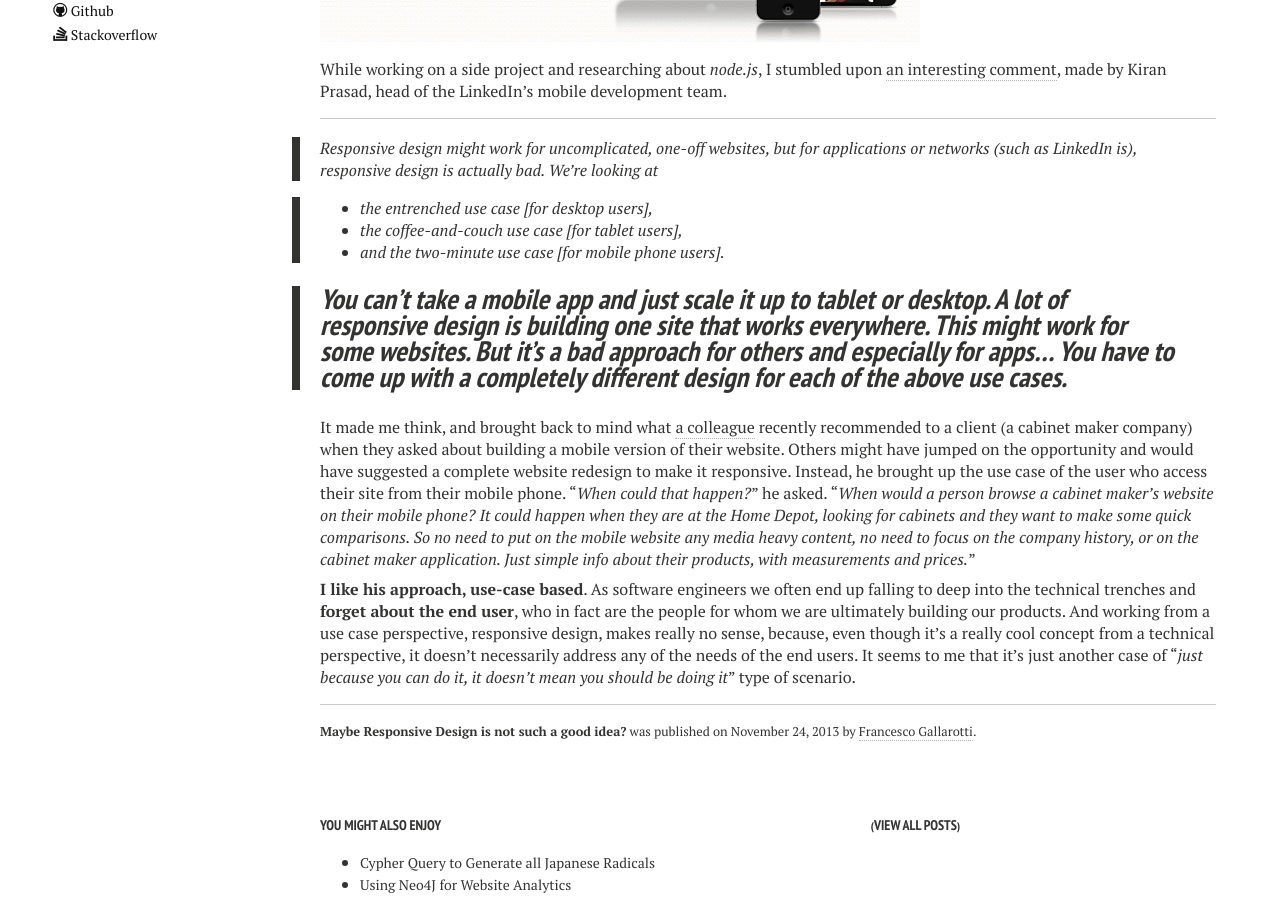
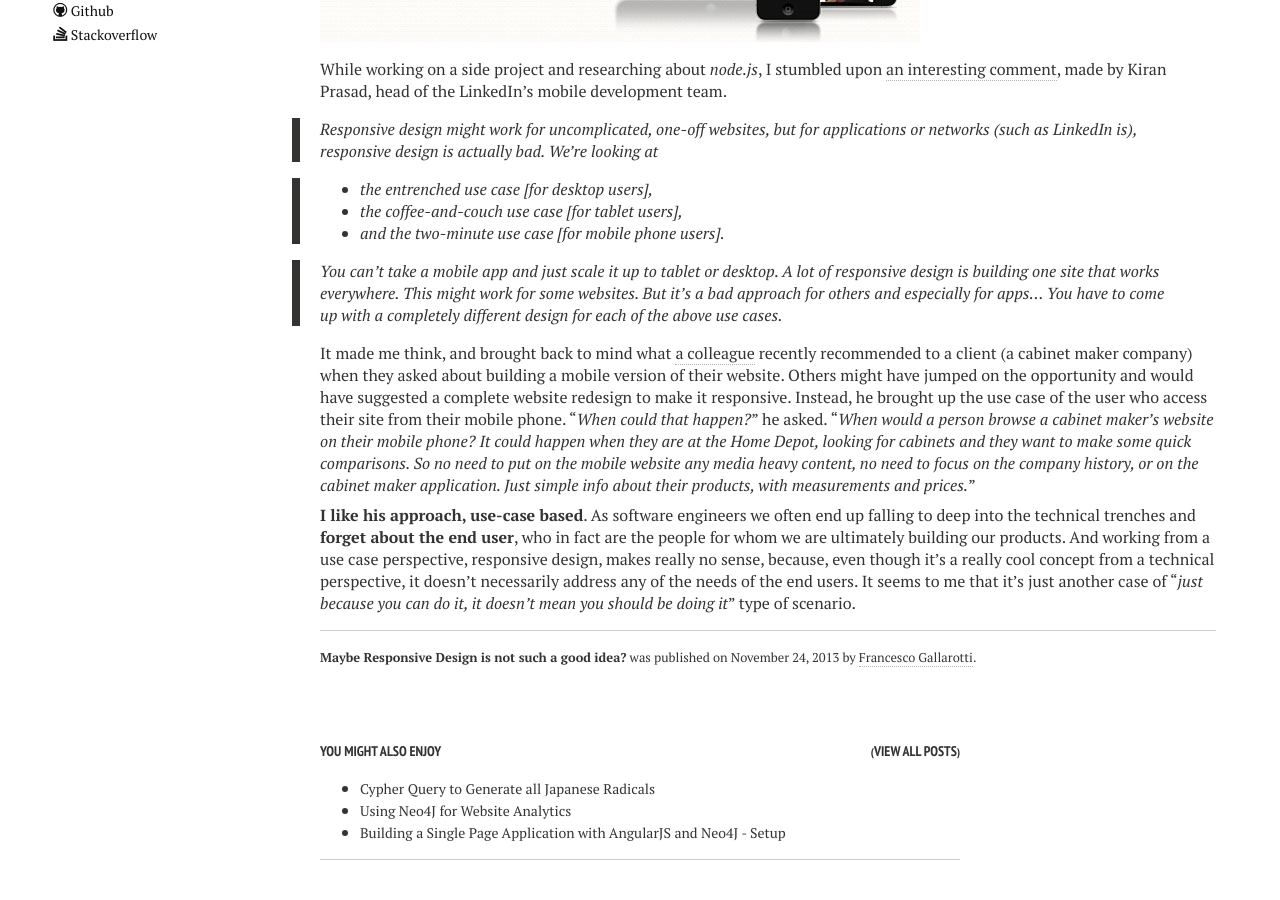
Before and after one commit to gallarotti/gallarotti.github.io, a Jekyll site: the page built from _posts/the-digitalian/2013-11-24-maybe-responsive-design-is-not-such-a-good-idea.md, in a window 1280 px wide and 900 px high, scrolled down 1089 px. Built offline with Jekyll 4.4.1, drawn with Linux system fonts in a browser that asks for light colours; nearby versions of some CDN libraries; Markdown is read by kramdown in place of the engine named in the settings; comment, search, counter and statistics services are not loaded.

Commit message:
changed quote

```diff
--- a/_posts/the-digitalian/2013-11-24-maybe-responsive-design-is-not-such-a-good-idea.md
+++ b/_posts/the-digitalian/2013-11-24-maybe-responsive-design-is-not-such-a-good-idea.md
@@ -14,15 +14,13 @@ image:
 
 While working on a side project and researching about *node.js*, I stumbled upon [an interesting comment](http://venturebeat.com/2012/05/02/linkedin-ipad-app-engineering/), made by Kiran Prasad, head of the LinkedIn's mobile development team.
 
---------------------------------------
 >Responsive design might work for uncomplicated, one-off websites, but for applications or networks (such as LinkedIn is), responsive design is actually bad. We’re looking at
 
 > - the entrenched use case [for desktop users],
 > - the coffee-and-couch use case [for tablet users],
 > - and the two-minute use case [for mobile phone users].
 
-> You can’t take a mobile app and just scale it up to tablet or desktop. A lot of responsive design is building one site that works everywhere. This might work for some websites. But it’s a bad approach for others and especially for apps… **You have to come up with a completely different design for each of the above use cases**.
---------------------------------------
+> You can’t take a mobile app and just scale it up to tablet or desktop. A lot of responsive design is building one site that works everywhere. This might work for some websites. But it’s a bad approach for others and especially for apps… You have to come up with a completely different design for each of the above use cases.
 
 It made me think, and brought back to mind what [a colleague](http://peteiuvara.com/) recently recommended to a client (a cabinet maker company) when they asked about building a mobile version of their website. Others might have jumped on the opportunity and would have suggested a complete website redesign to make it responsive. Instead, he brought up the use case of the user who access their site from their mobile phone. "*When could that happen?*" he asked. "*When would a person browse a cabinet maker's website on their mobile phone? It could happen when they are at the Home Depot, looking for cabinets and they want to make some quick comparisons. So no need to put on the mobile website any media heavy content, no need to focus on the company history, or on the cabinet maker application. Just simple info about their products, with measurements and prices.*"
 
```
